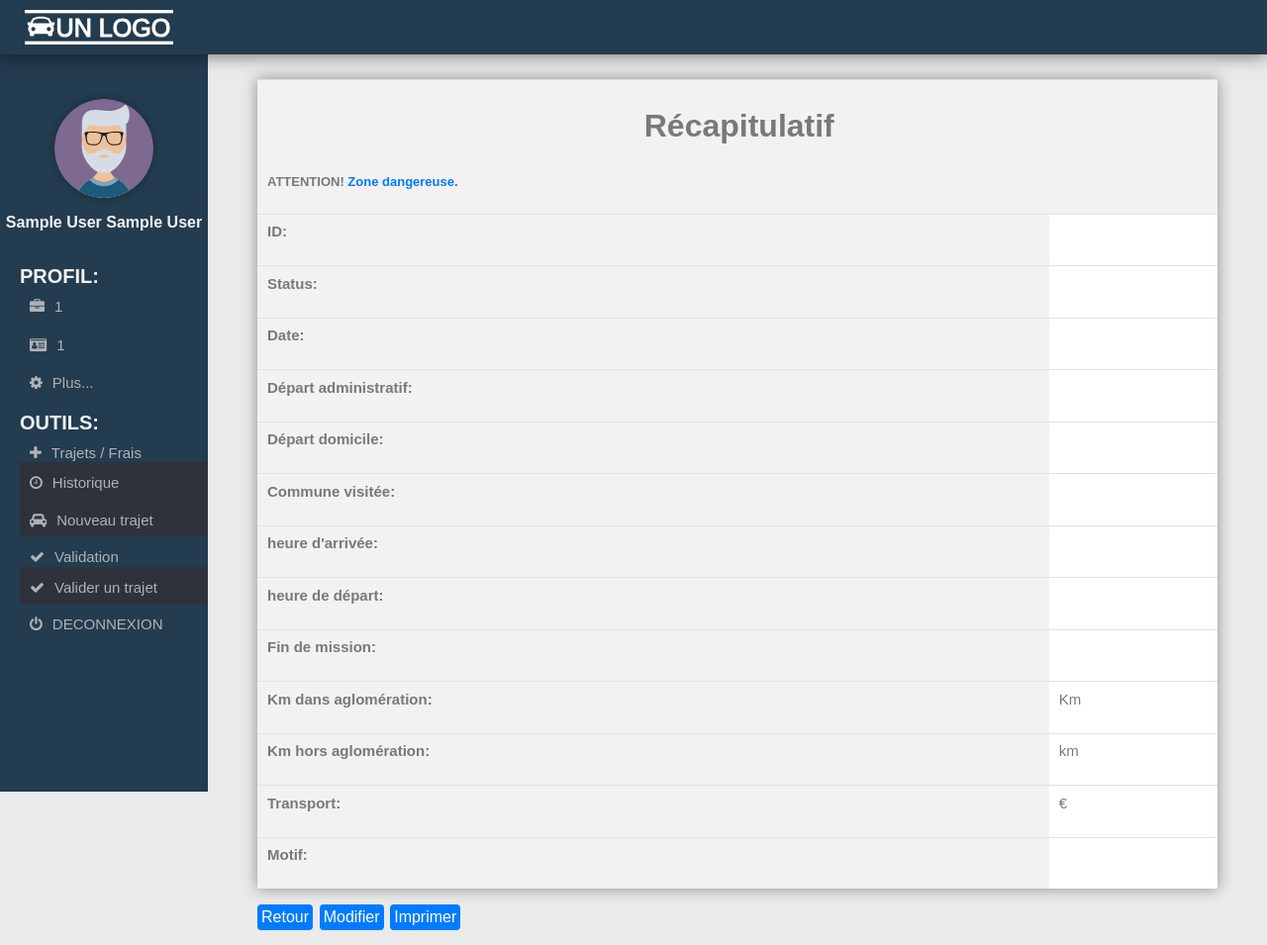
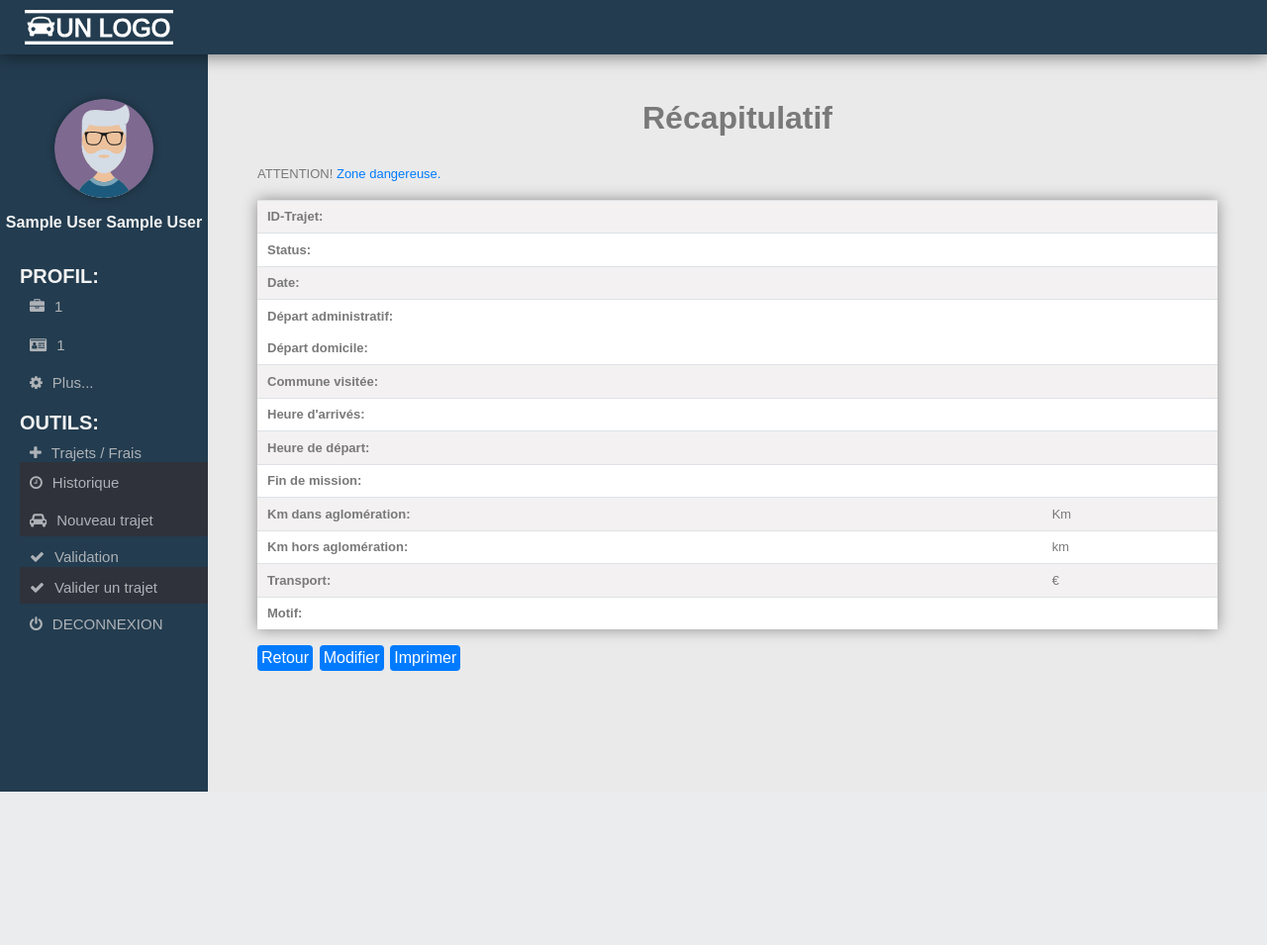
Before and after one commit to geocani/GDeplacements, a PHP site: page /visualisation?id_trajet=1 in a window 1280 px wide. Shown: the whole page at 99% size. After the commit the page ends 800 px from the top, so only its background shows below. Run offline with PHP 8.4, Linux system fonts and the light colour scheme; the visitor is signed in with stand-in values (Sample User, id 1); data that the repository does not hold is empty; some libraries are stand-ins or nearby versions.

Commit message:
strip recap

```diff
--- a/assets/css/style-custom.css
+++ b/assets/css/style-custom.css
@@ -317,6 +317,14 @@ th{
 
 
 }
+.strip-recap{
+    background-color: rgb(243, 241, 241);
+}
+
+tr.no-bord td{
+    border-top: none;
+}
+
 /*--------------------------------------------------------------
 3.4 MAIN - NOUVEAU TRAJET
 --------------------------------------------------------------*/
--- a/view/visualisation.php
+++ b/view/visualisation.php
@@ -20,67 +20,63 @@
 <section id="main-content">
     <section class="wrapper-visu">
         <div class="center container">
-            <table class="table table-rec table-sm table-striped shad table-p">
+        <div class="titre-page-recap">
+            <h2>Récapitulatif</h2>
+            <p>ATTENTION! <span> <a href="test/mail.php?id_trajet=<?php echo $id_trajet; ?>">Zone dangereuse.</a> </span> </p>
+        </div>
+            <table class="table table-striped shad">
                 <tbody>
                     <tr>
-                        <th colspan="2">
-                            <div class="titre-page-recap">
-                                <h2>Récapitulatif</h2>
-                                <p>ATTENTION! <span> <a href="test/mail.php?id_trajet=<?php echo $id_trajet; ?>">Zone dangereuse.</a> </span> </p>
-                            </div>
-                        </th>
+                        <td class="strip-recap bold">ID-Trajet:</td>
+                        <td class="strip-recap"><?php echo $id_trajet; ?></td>
                     </tr>
                     <tr>
-                        <th scope="row"><p class="rec"><span class="str">ID: </span></p></th>
-                        <td><p class="rec"><?php echo $id_trajet; ?></p> </td>
+                        <td class="bold">Status:</td>
+                        <td><?php echo $status_trajet; ?></td>
                     </tr>
                     <tr>
-                        <th scope="row"><p class="rec"><span class="str">Status: </span></p></th>
-                        <td><p class="rec"><?php echo $status_trajet; ?></p> </td>
+                        <td class="strip-recap bold">Date:</td>
+                        <td class="strip-recap"><?php echo $date_trajet; ?></td>
                     </tr>
                     <tr>
-                        <th scope="row"><p class="rec"><span class="str">Date: </span></p></th>
-                        <td><p class="rec"><?php echo $date_trajet; ?></p> </td>
+                        <td class="bold">Départ administratif:</td>
+                        <td><?php echo $heure_administrative; ?></td>
+                    </tr>
+                    <tr class="no-bord">
+                        <td class="bold no-bord">Départ domicile:</td>
+                        <td class=""><?php echo $heure_domicile; ?></td>
                     </tr>
                     <tr>
-                        <th scope="row"><p class="rec"><span class="str">Départ administratif: </span></p></th>
-                        <td><p class="rec"><?php echo $heure_administrative; ?></p></td>
+                        <td class="strip-recap bold">Commune visitée:</td>
+                        <td class="strip-recap"><?php echo $nom_commune; ?></td>
                     </tr>
                     <tr>
-                        <th scope="row"><p class="rec"><span class="str">Départ domicile: </span></p></th>
-                        <td><p class="rec"><?php echo $heure_domicile; ?></p></td>
+                        <td class="bold">Heure d'arrivés:</td>
+                        <td><?php echo $heure_arrivee; ?></td>
                     </tr>
                     <tr>
-                        <th scope="row"><p class="rec"><span class="str">Commune visitée: </span></p></th>
-                        <td><p class="rec"><?php echo $nom_commune; ?></p></td>
-                    </tr>
-                        <tr>
-                        <th scope="row"><p class="rec"><span class="str">heure d'arrivée: </span></p></th>
-                    <td><p class="rec"><?php echo $heure_arrivee; ?></p></td>
+                        <td class="strip-recap bold">Heure de départ:</td>
+                        <td class="strip-recap"><?php echo $heure_depart; ?></td>
                     </tr>
                     <tr>
-                        <th scope="row"><p class="rec"><span class="str">heure de départ: </span></p></th>
-                        <td><p class="rec"><?php echo $heure_depart; ?></p></td>
+                        <td class="bold">Fin de mission:</td>
+                        <td><?php echo $fin_mission; ?></td>
                     </tr>
                     <tr>
-                        <th scope="row"><p class="rec"><span class="str">Fin de mission: </span></p></th>
-                        <td><p class="rec"><?php echo $fin_mission; ?></p></td>
+                        <td class="strip-recap bold">Km dans aglomération:</td>
+                        <td class="strip-recap"><?php echo $km_aglomeration; ?> Km</td>
                     </tr>
                     <tr>
-                        <th scope="row"><p class="rec"><span class="str">Km dans aglomération: </span></p></th>
-                        <td><p class="rec"><?php echo $km_aglomeration; ?> Km</p></td>
+                        <td class="bold">Km hors aglomération:</td>
+                        <td><?php echo $km_hors; ?> km</td>
                     </tr>
                     <tr>
-                        <th scope="row"><p class="rec"><span class="str">Km hors aglomération: </span></p></th>
-                        <td><p class="rec"><?php echo $km_hors; ?> km</p></td>
+                        <td class="strip-recap bold">Transport:</td>
+                        <td class="strip-recap"><?php echo $transport; ?> €</td>
                     </tr>
                     <tr>
-                        <th scope="row"><p class="rec"><span class="str">Transport: </span></p></th>
-                        <td><p class="rec"><?php echo $transport; ?> €</p></td>
-                    </tr>
-                    <tr>
-                        <th scope="row"><p class="rec"><span class="str">Motif: </span></p></th>
-                        <td><p class="rec"><?php echo $motif; ?></p></td>
+                        <td class="bold">Motif:</td>
+                        <td><?php echo $motif; ?></td>
                     </tr>
                 </tbody>
             </table>
```
Also changed, not shown: test/valid.php (added, +42 -0 lines), view/formulaire_creation.php (+11 -11 lines).
